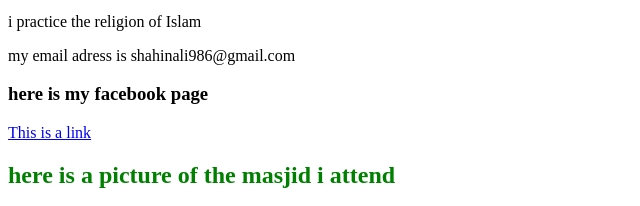
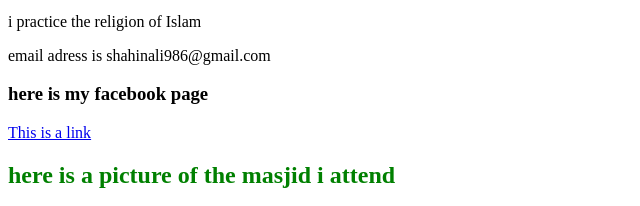
Before and after one commit to Shahin98/Learn, a plain HTML site: page index.html in a window 1280 px wide. Shown: the part 309-515 px from the top of the page, 0-640 px from the left. Drawn offline with Linux system fonts and the light colour scheme.

Commit message:
i changed my emails ti only emails...

```diff
--- a/index.html
+++ b/index.html
@@ -16,7 +16,7 @@
       to it.</p>
     <p style="color:blue;"> My phone mumber is 612-986-3613</p>
     <p>i practice the religion of Islam</p>
-    <p>my email adress is shahinali986@gmail.com</p>
+    <p>email adress is shahinali986@gmail.com</p>
     <h3> here is my facebook page</h3>
     <a href="https://www.facebook.com/BLACKSHAHIN">This is a link</a>
     <h2 style="color:green;">here is a picture of the masjid i attend</h2>
```
